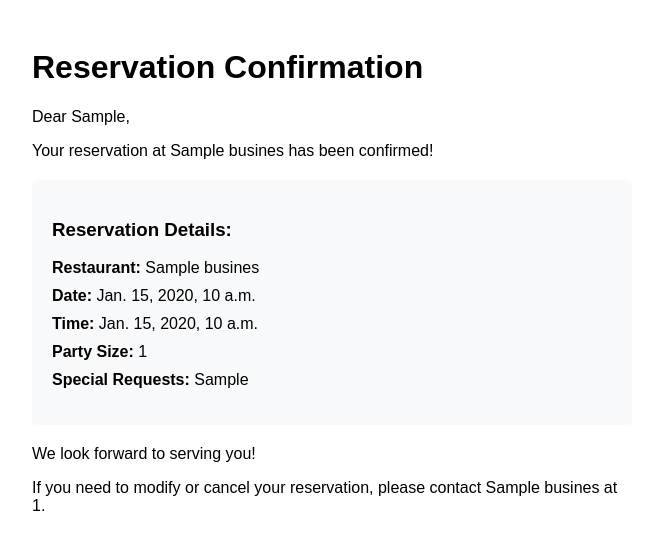
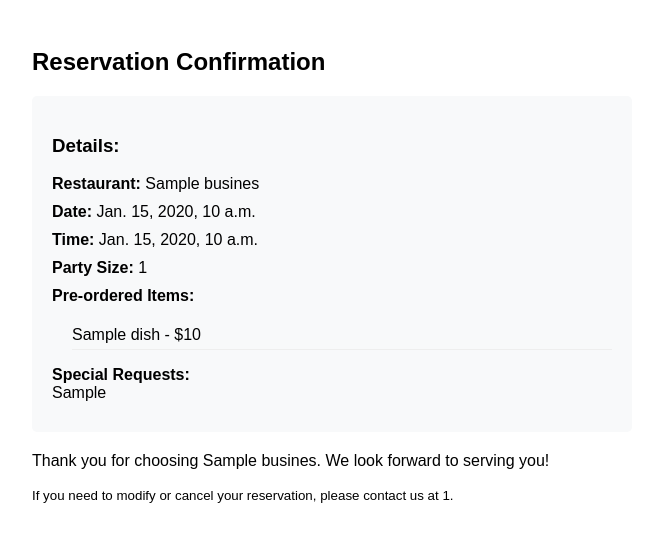
Before and after one commit to Alexandroas/dineConnect, a Django app: template main/templates/main/email_reservation.html in a window 1280 px wide. Shown: the top 550 px of the page, without its empty margins (308-957 px from the left). Run offline with Django 3.2, Linux system fonts and the light colour scheme; the template is opened without the code that fills it: most values are stand-ins (such as "Sample title", 1, 10 or a date in 2020).

Commit message:
Modified to properly display added dishes in email

```diff
--- a/main/templates/main/email_reservation.html
+++ b/main/templates/main/email_reservation.html
@@ -15,52 +15,63 @@
             border-radius: 5px;
             margin: 20px 0;
         }
-        ul {
-            list-style: none;
-            padding: 0;
-        }
         .detail-item {
             margin-bottom: 10px;
+        }
+        .dish-list {
+            margin-left: 20px;
+            padding-left: 0;
+            list-style-type: none;
+        }
+        .dish-item {
+            margin: 5px 0;
+            padding: 5px 0;
+            border-bottom: 1px solid #eee;
         }
     </style>
 </head>
 <body>
     <div class="container">
-        <h1>Reservation Confirmation</h1>
+        <h2>Reservation Confirmation</h2>
+        <div class="reservation-details">
+            <h3>Details:</h3>
+            <div class="detail-item">
+                <strong>Restaurant:</strong> {{ business.business_name }}
+            </div>
+            <div class="detail-item">
+                <strong>Date:</strong> {{ reservation.reservation_date }}
+            </div>
+            <div class="detail-item">
+                <strong>Time:</strong> {{ reservation.reservation_time }}
+            </div>
+            <div class="detail-item">
+                <strong>Party Size:</strong> {{ reservation.reservation_party_size }}
+            </div>
 
-        <p>Dear {{ first_name }},</p>
+            {% if reservation.dish_id.all %}
+            <div class="detail-item">
+                <strong>Pre-ordered Items:</strong>
+                <ul class="dish-list">
+                    {% for dish in reservation.dish_id.all %}
+                    <li class="dish-item">
+                        {{ dish.dish_name }} - ${{ dish.dish_cost }}
+                    </li>
+                    {% endfor %}
+                </ul>
+            </div>
+            {% endif %}
 
-        <p>Your reservation at {{ business.business_name }} has been confirmed!</p>
-
-        <div class="reservation-details">
-            <h3>Reservation Details:</h3>
-            <ul>
-                <li class="detail-item">
-                    <strong>Restaurant:</strong> {{ business.business_name }}
-                </li>
-                <li class="detail-item">
-                    <strong>Date:</strong> {{ reservation.reservation_date }}
-                </li>
-                <li class="detail-item">
-                    <strong>Time:</strong> {{ reservation.reservation_time }}
-                </li>
-                <li class="detail-item">
-                    <strong>Party Size:</strong> {{ reservation.reservation_party_size }}
-                </li>
-                {% if reservation.special_requests %}
-                <li class="detail-item">
-                    <strong>Special Requests:</strong> {{ reservation.special_requests }}
-                </li>
-                {% endif %}
-            </ul>
+            {% if reservation.reservation_special_requests %}
+            <div class="detail-item">
+                <strong>Special Requests:</strong><br>
+                {{ reservation.reservation_special_requests }}
+            </div>
+            {% endif %}
         </div>
 
-        <p>We look forward to serving you!</p>
+        <p>Thank you for choosing {{ business.business_name }}. We look forward to serving you!</p>
 
-        <p>
-            If you need to modify or cancel your reservation,
-            please contact {{ business.business_name }} at {{ business.contact_number }}.
-        </p>
+        <p><small>If you need to modify or cancel your reservation, please contact us at {{ business.contact_number }}.</small></p>
     </div>
 </body>
 </html>
```
